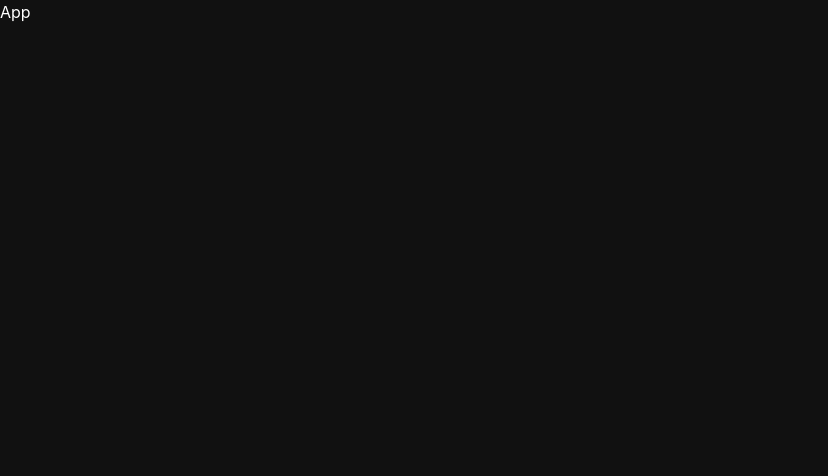
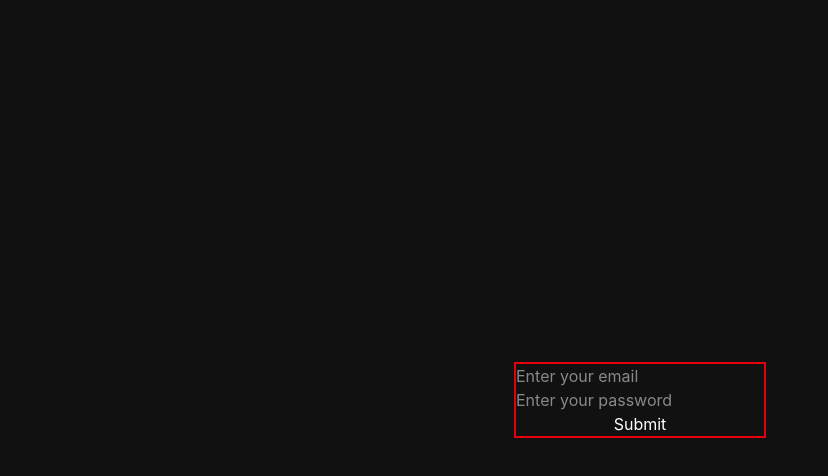
Before and after one commit to Ankit-GitLab/employee-management-system, a React (Vite) app: page / in a window 1280 px wide. Shown: the top 476 px of the page, without its empty margins (0-828 px from the left). Built offline with nearby package versions, Linux system fonts and the light colour scheme.

Commit message:
login page updated

```diff
--- a/src/App.jsx
+++ b/src/App.jsx
@@ -1,8 +1,11 @@
 import React from 'react'
+import Login from './components/Auth/Login'
 
 const App = () => {
   return (
-    <div className=''>App</div>
+    <>
+    <Login />
+    </>
   )
 }
 
--- a/src/components/Auth/Login.jsx
+++ b/src/components/Auth/Login.jsx
@@ -0,0 +1,17 @@
+import React from 'react'
+
+const Login = () => {
+  return (
+    <div className='flex items-center h-screen w-screen justify-center'>
+        <div className='border-2 border-red-600'>
+            <form className='flex flex-col items-center justify-center'>
+                <input type="email" placeholder='Enter your email' />
+                <input type="password" placeholder='Enter your password' />
+                <button>Submit</button>
+            </form>
+        </div>
+    </div>
+  )
+}
+
+export default Login
```
